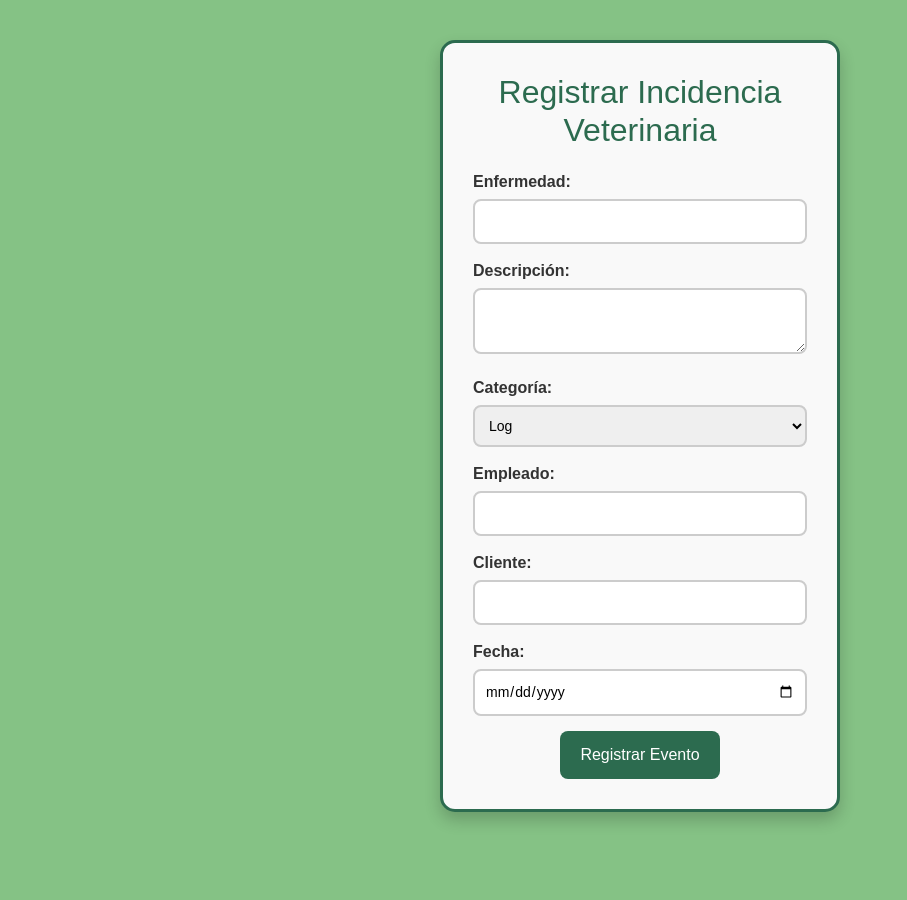
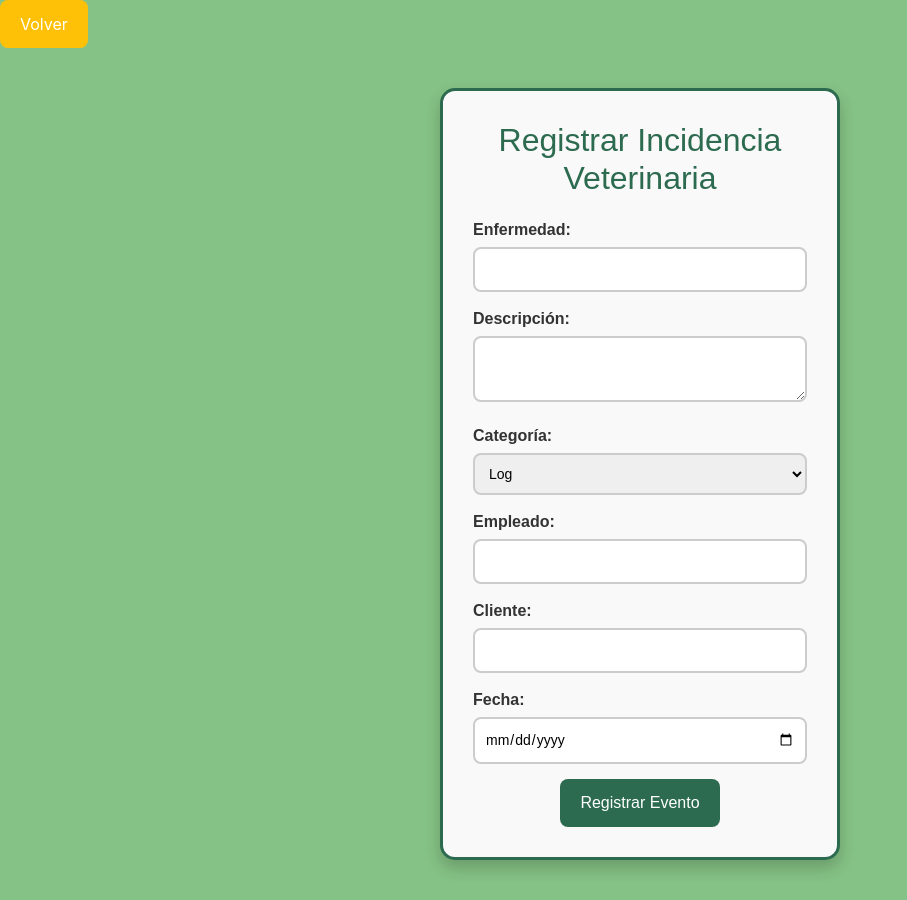
Before and after one commit to DavidAlonso858/Angular-Formulario, an Angular app: page /formu in a window 1280 px wide. Shown: the whole page, without its empty margins (0-907 px from the left). Before the commit the page ends 852 px from the top, so only its background shows below. Built offline with nearby package versions, Linux system fonts and the light colour scheme.

Commit message:
mejora visual del fomulario y boton para volver

```diff
--- a/src/app/components/formulario-veterinario/formulario-veterinario.component.html
+++ b/src/app/components/formulario-veterinario/formulario-veterinario.component.html
@@ -1,3 +1,5 @@
+<button class="bg-warning" [routerLink]="['/']">Volver</button>
+
 <div class="formu-container">
     <h2>Registrar Incidencia Veterinaria</h2>
     <!--Asocio el formulario HTML con el FormGroup del componente-->
--- a/src/app/components/formulario-veterinario/formulario-veterinario.component.ts
+++ b/src/app/components/formulario-veterinario/formulario-veterinario.component.ts
@@ -8,13 +8,14 @@ import { Cliente } from '../../model/cliente';
 import { Event } from '../../model/event';
 // las interfaces (modelos)
 import { CommonModule } from '@angular/common';
+import { RouterModule } from '@angular/router';
 
 @Component({
   selector: 'app-event-form',
   standalone: true,
   // permite que funcione de forma independiente por eso mejor
   // lo pongo siempre que a veces da fallo
-  imports: [CommonModule, FormsModule, ReactiveFormsModule],
+  imports: [RouterModule, CommonModule, FormsModule, ReactiveFormsModule],
   templateUrl: './formulario-veterinario.component.html',
   styleUrls: ['./formulario-veterinario.component.css']
 })
--- a/src/app/components/lista-veterinario/lista-veterinario.component.css
+++ b/src/app/components/lista-veterinario/lista-veterinario.component.css
@@ -2,3 +2,14 @@ label{
     font-size: 15px;
     font-weight: bold;
 }
+button {
+    background-color: #2c6b4f;
+    color: white;
+    margin-left: 15px;
+    padding: 12px 20px;
+    border: none;
+    border-radius: 8px;
+    cursor: pointer;
+    font-size: 16px;
+    transition: background 0.3s ease;
+}
--- a/src/app/components/lista-veterinario/lista-veterinario.component.html
+++ b/src/app/components/lista-veterinario/lista-veterinario.component.html
@@ -1,3 +1,7 @@
+<div class="row">
+  <button class="bg-warning" [routerLink]="['/']">Volver</button>
+</div>
+
 <label class="m-2 mt-4">Filtrar por categoría:</label>
 <select [(ngModel)]="selectedCategory" (change)="filtradoCategoria(selectedCategory)">
   <option value="log">Log</option>
--- a/src/app/components/lista-veterinario/lista-veterinario.component.ts
+++ b/src/app/components/lista-veterinario/lista-veterinario.component.ts
@@ -3,11 +3,12 @@ import { CommonModule } from '@angular/common';
 import { LoggerService } from '../../services/logger.service';
 import { Event } from '../../model/event';
 import { FormsModule } from '@angular/forms';
+import { RouterModule } from '@angular/router';
 // hay que importar esto en el componente para usar el ngFor o el ngModel
 @Component({
   selector: 'app-event-list',
   standalone: true,
-  imports: [CommonModule, FormsModule],
+  imports: [RouterModule, CommonModule, FormsModule],
   // hay que importar esto en el componente para usar el ngFor o el ngModel
   templateUrl: './lista-veterinario.component.html',
   styleUrls: ['./lista-veterinario.component.css']
```
